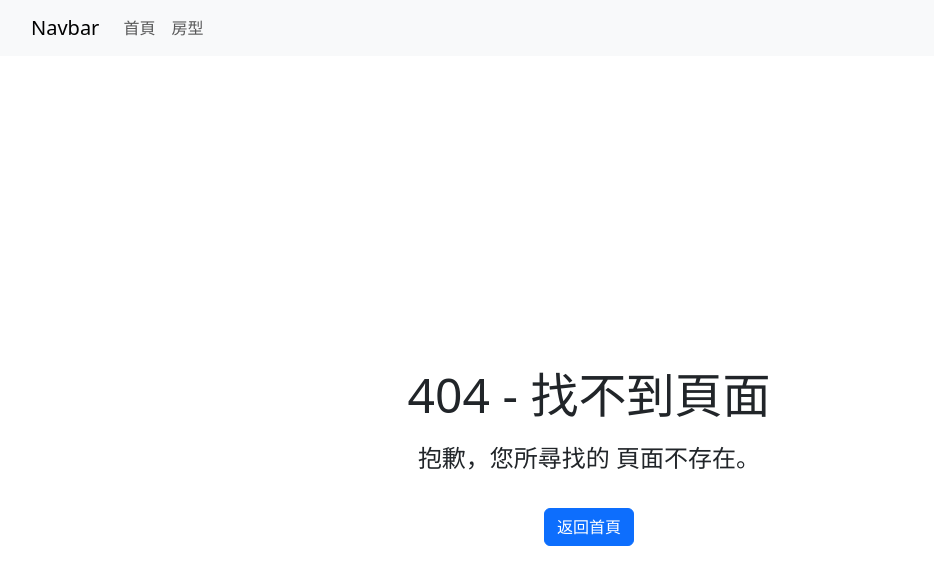
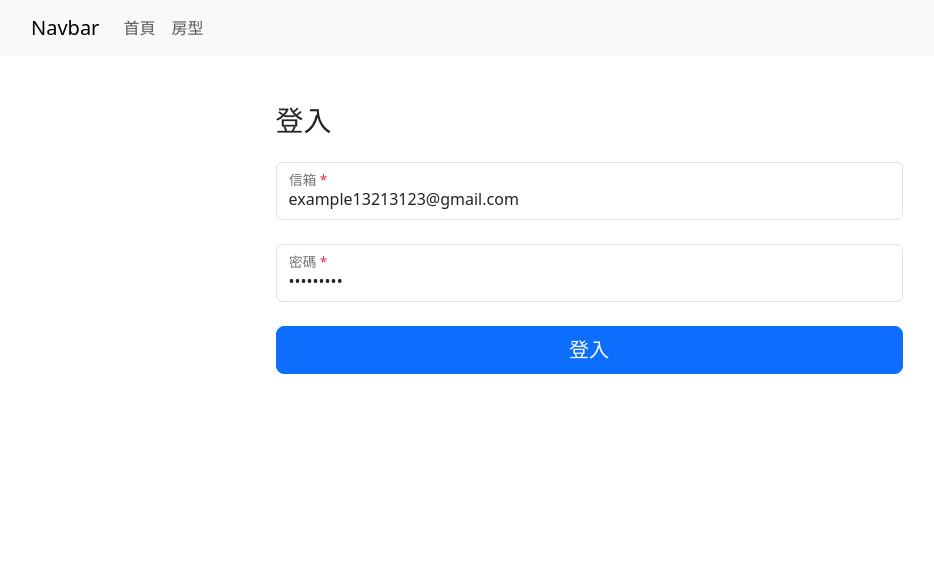
Before and after one commit to peterlife0617/2024-nuxt-training-homework01, a Nuxt app: page /login in a window 1280 px wide. Before the commit this address had no page. Shown: the top 584 px of the page, without its empty margins (51-985 px from the left). Built offline with nearby package versions, Linux system fonts and the light colour scheme.

Commit message:
feat(day14): implement login and registration

```diff
--- a/composables/useAlert.ts
+++ b/composables/useAlert.ts
@@ -13,7 +13,7 @@ export function useAlert() {
   // });
 
   const alert = async (icon: SweetAlertIcon, title: string) => {
-    $swal.fire({
+    await $swal.fire({
       position: 'center',
       icon,
       title,
@@ -23,11 +23,11 @@ export function useAlert() {
   }
 
   const success = async (title: string) => {
-    alert('success', title)
+    await alert('success', title)
   }
 
   const error = async (title: string) => {
-    alert('error', title)
+    await alert('error', title)
   }
 
   return {
--- a/pages/index.vue
+++ b/pages/index.vue
@@ -1,8 +1,9 @@
 <script setup lang="ts">
+navigateTo('/register')
 </script>
 
 <template>
-  <h1>首頁頁面</h1>
+  <div>Page: index</div>
 </template>
 
 <style scoped lang="scss"></style>
--- /dev/null
+++ b/pages/login.vue
@@ -0,0 +1,105 @@
+<script setup lang="ts">
+import type { FetchError } from 'ofetch'
+
+const { success, error } = useAlert()
+
+// 表單格式
+const userLoginObject = ref({
+  email: 'example13213123@gmail.com',
+  password: 'a12345678',
+})
+
+async function loginAccount() {
+  /*
+  1. 串接旅館的 登入 API
+  2. 登入成功後，使用 useCookie() 將 token 寫入名稱為 “auth” 的 cookie
+  3. 需使用 try catch 處理請求
+  4. 請求成功與失敗皆使用 sweetAlert2 套件顯示訊息
+ $swal.fire({
+   position: "center",
+   icon: ...,
+   title: ...,
+   showConfirmButton: false,
+   timer: 1500,
+ });
+  */
+
+  try {
+    const response = await $fetch<{
+      status: true
+      exp: number
+      token: string
+    } | {
+      status: false
+      message: string
+    }>('https://todolist-api.hexschool.io/users/sign_in', {
+      method: 'POST',
+      body: userLoginObject.value,
+    })
+
+    if (!response.status) {
+      error(response.message)
+      return
+    }
+
+    const { exp, token } = response
+
+    const cookie = useCookie('auth', {
+      expires: new Date(exp * 1000),
+      path: '/',
+    })
+
+    cookie.value = token
+    success('登入成功')
+  }
+  catch (e: unknown) {
+    const { message } = (e as FetchError).response?._data
+
+    error(message)
+  }
+}
+</script>
+
+<template>
+  <div class="py-3 py-md-5 vh-100">
+    <div class="container">
+      <div class="row justify-content-md-center">
+        <div class="col-12 col-md-11 col-lg-8 col-xl-7 col-xxl-6">
+          <h2 class="h3 mb-4">
+            登入
+          </h2>
+          <form @submit.prevent="loginAccount">
+            <div class="form-floating mb-4">
+              <input
+                id="email"
+                v-model="userLoginObject.email"
+                type="email"
+                class="form-control"
+                placeholder="example@gmail.com"
+                pattern="^[a-zA-Z0-9._%+-]+@[a-zA-Z0-9.-]+\.[a-zA-Z]{2,}$"
+                required
+              >
+              <label for="email">信箱 <span class="text-danger">*</span></label>
+            </div>
+
+            <div class="form-floating mb-4">
+              <input
+                id="password"
+                v-model="userLoginObject.password"
+                type="password"
+                class="form-control"
+                placeholder="請輸入 8 碼以上密碼"
+                pattern=".{8,}"
+                required
+              >
+              <label for="password">密碼 <span class="text-danger">*</span></label>
+            </div>
+            <button class="btn btn-lg btn-primary w-100" type="submit">
+              登入
+            </button>
+          </form>
+        </div>
+      </div>
+    </div>
+  </div>
+</template>
--- a/pages/register.vue
+++ b/pages/register.vue
@@ -1,41 +1,51 @@
 <script setup lang="ts">
+import type { FetchError } from 'ofetch'
+import type { UnwrapRef } from 'vue'
+
 const { success, error } = useAlert()
-const { register } = useRegister()
 
-// 表單格式
-const userRegisterObject = ref({
-  name: '王小明',
-  email: 'example@gmail.com',
-  password: '12345678',
+const router = useRouter()
+const userRegisteObject = ref({
+  name: '王曉明',
+  email: 'example13213123@gmail.com',
+  password: 'a12345678',
   phone: '0912345678',
-  birthday: '2000-01-01',
+  birthday: '2024-10-29',
   address: {
     zipcode: '100',
-    detail: '台北市中正區重慶南路一段',
+    detail: '123456',
   },
 })
-
-async function onSubmit() {
+async function processRegistration(requsetBody: UnwrapRef<typeof userRegisteObject>) {
   try {
-    const response = await register(Object.assign(userRegisterObject.value, {
-      nickname: userRegisterObject.value.name,
-    }))
-
-    if (response.status) {
-      success(response.message || '註冊成功')
-      return
+    const response = await $fetch<{
+      status: true
+      uid: string
+    } | {
+      status: false
+      message: string
+    }>('/v1/user/signup', {
+      baseURL: 'https://nuxr3.zeabur.app/api',
+      method: 'POST',
+      body: {
+        ...requsetBody,
+      },
+    })
+    if (!response.status) {
+      throw new Error(response.message)
     }
-
-    error(response.message)
+    await success('註冊成功')
+    router.push('/login')
   }
-  catch (e: any) {
-    error(e.response?._data?.message || '註冊失敗')
+  catch (e: unknown) {
+    const { message } = (e as FetchError).response?._data
+    error(message)
   }
 }
 </script>
 
 <template>
-  <div class="bg-light py-3 py-md-5 vh-100">
+  <div class="py-3 py-md-5 vh-100">
     <div class="container">
       <div class="row justify-content-md-center">
         <div class="col-12 col-md-11 col-lg-8 col-xl-7 col-xxl-6">
@@ -43,11 +53,11 @@ async function onSubmit() {
             <h2 class="h3 mb-4">
               會員註冊
             </h2>
-            <form @submit.prevent="onSubmit">
+            <form @submit.prevent="processRegistration(userRegisteObject)">
               <div class="form-floating mb-4">
                 <input
                   id="firstName"
-                  v-model="userRegisterObject.name"
+                  v-model="userRegisteObject.name"
                   type="text"
                   class="form-control"
                   placeholder="王小明"
@@ -59,10 +69,11 @@ async function onSubmit() {
               <div class="form-floating mb-4">
                 <input
                   id="email"
-                  v-model="userRegisterObject.email"
+                  v-model="userRegisteObject.email"
                   type="email"
                   class="form-control"
                   placeholder="example@gmail.com"
+                  pattern="^[a-zA-Z0-9._%+-]+@[a-zA-Z0-9.-]+\.[a-zA-Z]{2,}$"
                   required
                 >
                 <label for="email">信箱 <span class="text-danger">*</span></label>
@@ -71,7 +82,7 @@ async function onSubmit() {
               <div class="form-floating mb-4">
                 <input
                   id="password"
-                  v-model="userRegisterObject.password"
+                  v-model="userRegisteObject.password"
                   type="password"
                   class="form-control"
                   placeholder="請輸入 8 碼以上密碼"
@@ -84,7 +95,7 @@ async function onSubmit() {
               <div class="form-floating mb-4">
                 <input
                   id="phone"
-                  v-model="userRegisterObject.phone"
+                  v-model="userRegisteObject.phone"
                   type="tel"
                   class="form-control"
                   placeholder="0912345678"
@@ -97,7 +108,7 @@ async function onSubmit() {
               <div class="form-floating mb-4">
                 <input
                   id="dateInput"
-                  v-model="userRegisterObject.birthday"
+                  v-model="userRegisteObject.birthday"
                   type="date"
                   class="form-control"
                   required
@@ -110,7 +121,7 @@ async function onSubmit() {
                   <div class="form-floating mb-4">
                     <input
                       id="zipcode"
-                      v-model="userRegisterObject.address.zipcode"
+                      v-model.number="userRegisteObject.address.zipcode"
                       type="text"
                       class="form-control"
                       placeholder="100"
@@ -124,7 +135,7 @@ async function onSubmit() {
                   <div class="form-floating mb-4">
                     <input
                       id="address"
-                      v-model="userRegisterObject.address.detail"
+                      v-model="userRegisteObject.address.detail"
                       type="text"
                       class="form-control"
                       placeholder="台北市中正區重慶南路一段"
```
